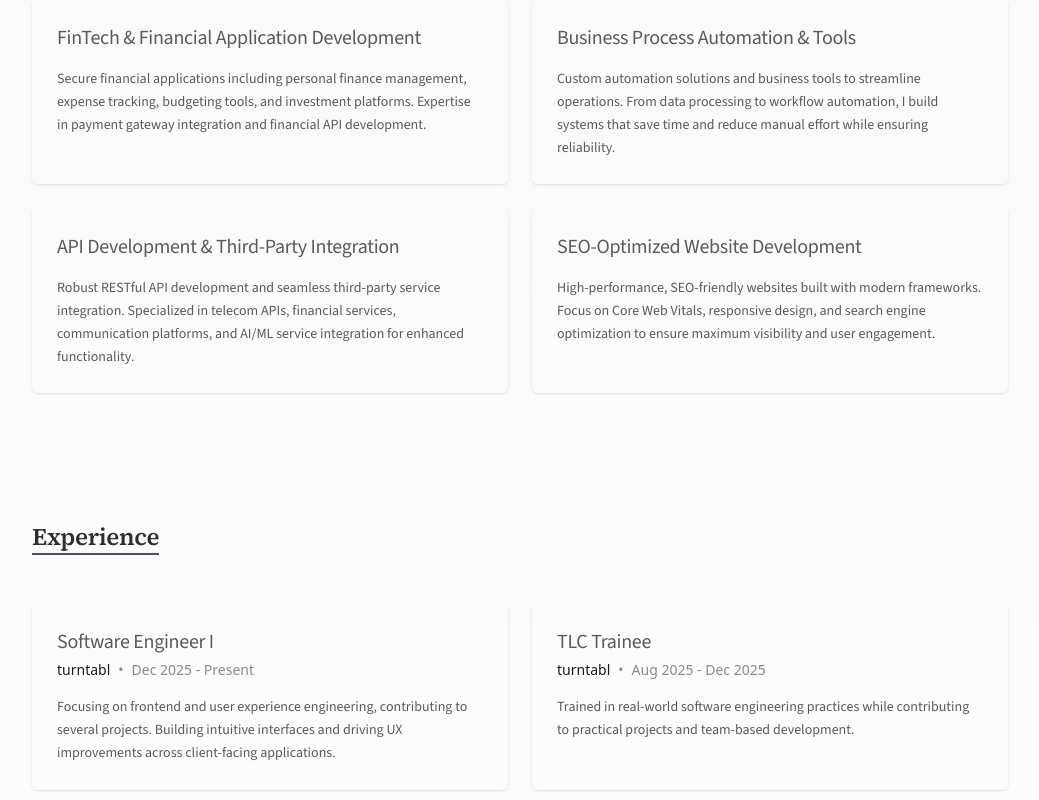
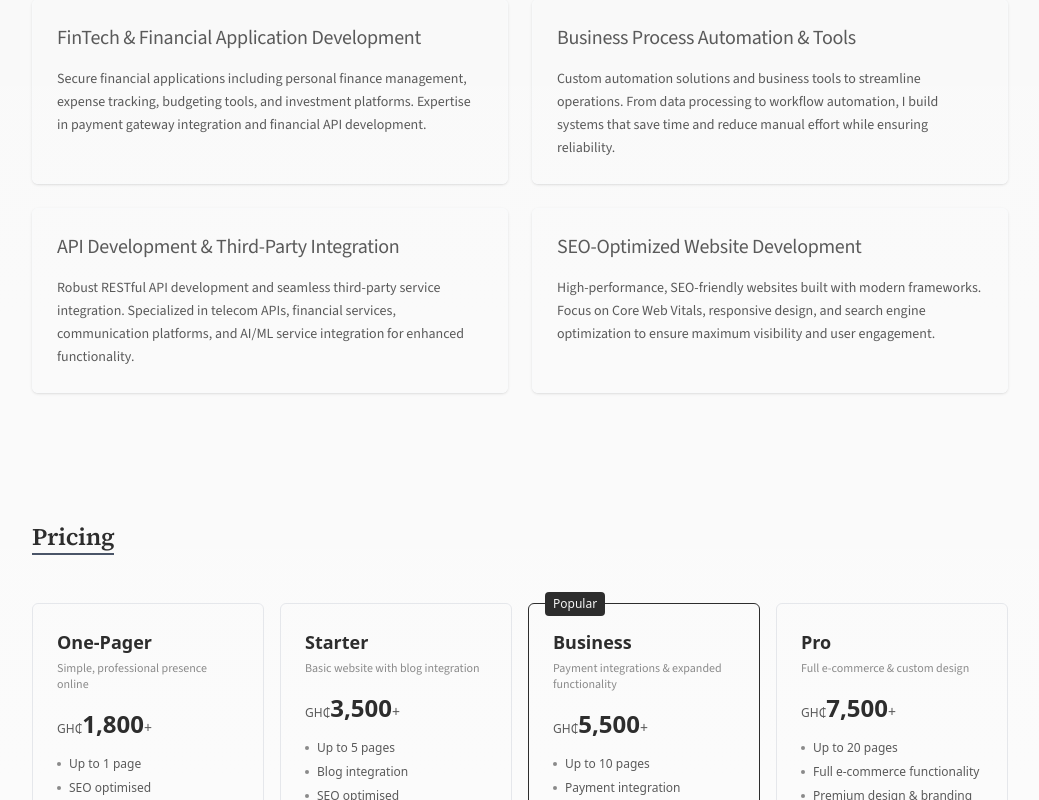
Before and after one commit to aglago/samuella, a Next.js app: page / in a window 1280 px wide. Shown: the part 2000-2800 px from the top of the page, without its empty margins (120-1159 px from the left). Built offline with nearby package versions, Linux system fonts and the light colour scheme.

Commit message:
Add pricing section to landing page

```diff
--- a/app/page.tsx
+++ b/app/page.tsx
@@ -2,6 +2,7 @@
 
 import Hero from "@/components/Hero";
 import Services from "@/components/SimpleServices";
+import Pricing from "@/components/Pricing";
 import Experience from "@/components/Experience";
 import Projects from "@/components/Projects";
 import Testimonials from "@/components/Testimonials";
@@ -10,6 +11,7 @@ import { useScrollAnimation } from "@/hooks/useScrollAnimation";
 
 export default function Home() {
   const servicesAnimation = useScrollAnimation();
+  const pricingAnimation = useScrollAnimation();
   const experienceAnimation = useScrollAnimation();
   const projectsAnimation = useScrollAnimation();
   const testimonialsAnimation = useScrollAnimation();
@@ -44,6 +46,18 @@ export default function Home() {
         }`}
       >
         <Services />
+      </section>
+
+      {/* Pricing Section */}
+      <section
+        ref={pricingAnimation.ref}
+        className={`transition-all duration-700 ${
+          pricingAnimation.isVisible
+            ? "opacity-100 transform translate-y-0"
+            : "opacity-0 transform translate-y-8"
+        }`}
+      >
+        <Pricing />
       </section>
 
       {/* Experience Section */}
--- /dev/null
+++ b/components/Pricing.tsx
@@ -0,0 +1,120 @@
+import Link from "next/link";
+import { FaArrowRight } from "react-icons/fa";
+import { CONTACT_INFO } from "@/lib/constants";
+
+const PACKAGES = [
+  {
+    name: "One-Pager",
+    price: "1,800 – 2,000",
+    description: "Simple, professional presence online",
+    features: [
+      "Up to 1 page",
+      "SEO optimised",
+      "Hosting & domain for 1 year",
+    ],
+    addons: "Blog or extra pages at GH₵300/page",
+  },
+  {
+    name: "Starter",
+    price: "3,500 – 4,000",
+    description: "Basic website with blog integration",
+    features: [
+      "Up to 5 pages",
+      "Blog integration",
+      "SEO optimised",
+      "Hosting & domain for 1 year",
+    ],
+    addons: "Custom forms, extra pages",
+  },
+  {
+    name: "Business",
+    price: "5,500 – 6,000",
+    description: "Payment integrations & expanded functionality",
+    features: [
+      "Up to 10 pages",
+      "Payment integration",
+      "SEO optimised",
+      "Hosting & domain for 1 year",
+    ],
+    addons: "Advanced SEO, custom features",
+    popular: true,
+  },
+  {
+    name: "Pro",
+    price: "7,500 – 9,000",
+    description: "Full e-commerce & custom design",
+    features: [
+      "Up to 20 pages",
+      "Full e-commerce functionality",
+      "Premium design & branding",
+      "SEO optimised",
+      "Hosting & domain for 1 year",
+    ],
+    addons: "Extra features, advanced security",
+  },
+];
+
+const Pricing = () => {
+  return (
+    <section className="pt-16">
+      <div className="container mx-auto px-4">
+        <div className="mb-12">
+          <h2 className="section-title">Pricing</h2>
+        </div>
+
+        <div className="grid md:grid-cols-2 lg:grid-cols-4 gap-4">
+          {PACKAGES.map((pkg, index) => (
+            <div
+              key={index}
+              className={`relative rounded-md border p-6 transition-all duration-200 hover:border-primary ${
+                pkg.popular ? "border-primary" : "border-gray-200"
+              }`}
+            >
+              {pkg.popular && (
+                <span className="absolute -top-3 left-4 bg-primary text-light text-xs px-2 py-1 rounded">
+                  Popular
+                </span>
+              )}
+              <h3 className="text-lg font-semibold text-primary mb-1">
+                {pkg.name}
+              </h3>
+              <p className="text-xs text-accent mb-4">{pkg.description}</p>
+              <div className="mb-4">
+                <span className="text-xs text-secondary">GH₵</span>
+                <span className="text-2xl font-semibold text-primary">
+                  {pkg.price.split("–")[0].trim()}
+                </span>
+                <span className="text-sm text-secondary">+</span>
+              </div>
+              <ul className="space-y-2 mb-4">
+                {pkg.features.map((feature, i) => (
+                  <li key={i} className="text-xs text-secondary flex items-start gap-2">
+                    <span className="w-1 h-1 bg-accent rounded-full mt-1.5 flex-shrink-0"></span>
+                    {feature}
+                  </li>
+                ))}
+              </ul>
+              <p className="text-xs text-accent border-t border-gray-100 pt-3">
+                Add-ons: {pkg.addons}
+              </p>
+            </div>
+          ))}
+        </div>
+
+        <div className="mt-8 text-center">
+          <Link
+            href={`${CONTACT_INFO.whatsapp}?text=Hi Samuella, I'm interested in your website packages. Can we discuss?`}
+            target="_blank"
+            rel="noopener noreferrer"
+            className="group inline-flex items-center gap-2 text-primary hover:text-accent transition-colors"
+          >
+            <span>Get a quote</span>
+            <FaArrowRight className="text-sm transition-transform duration-200 group-hover:translate-x-1" />
+          </Link>
+        </div>
+      </div>
+    </section>
+  );
+};
+
+export default Pricing;
```
